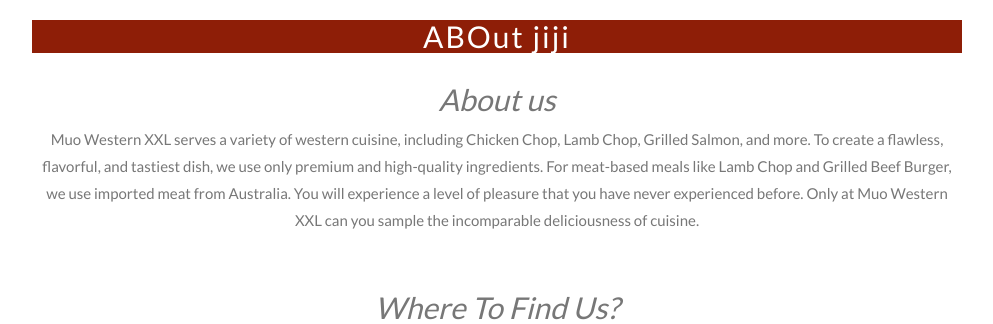
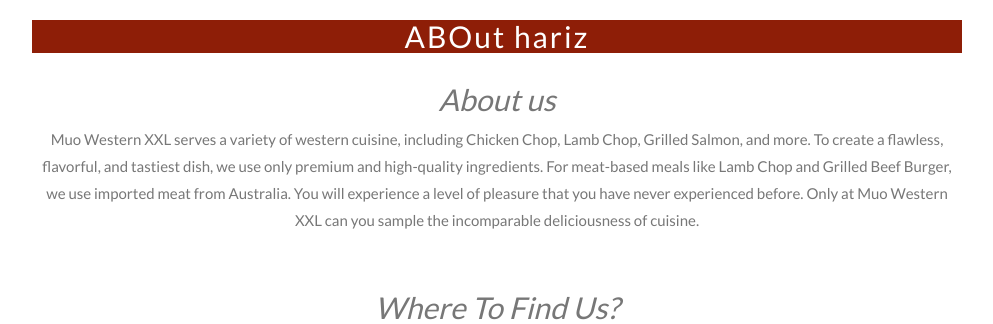
Before and after one commit to n-ayra/webdev_project, a PHP site: page /about.php in a window 1280 px wide. Shown: the part 70-394 px from the top of the page, without its empty margins (143-1136 px from the left). Run offline with PHP 8.4, Linux system fonts and the light colour scheme.

Commit message:
about hariz again

```diff
--- a/about.php
+++ b/about.php
@@ -191,7 +191,7 @@
 
 <!-- Container (Red Panda Introduction) -->
 <div id="about" class="container text-center">
-  <h4>ABOut jiji</h4>
+  <h4>ABOut hariz</h4>
   <h2><em>About us</em></h2>
   <p>Muo Western XXL serves a variety of western cuisine, including Chicken Chop, Lamb Chop, Grilled Salmon, and more. To create a flawless, flavorful, and tastiest dish, we use only premium and high-quality ingredients. For meat-based meals like Lamb Chop and Grilled Beef Burger, we use imported meat from Australia. You will experience a level of pleasure that you have never experienced before. Only at Muo Western XXL can you sample the incomparable deliciousness of cuisine.</p>
   <br>
```
